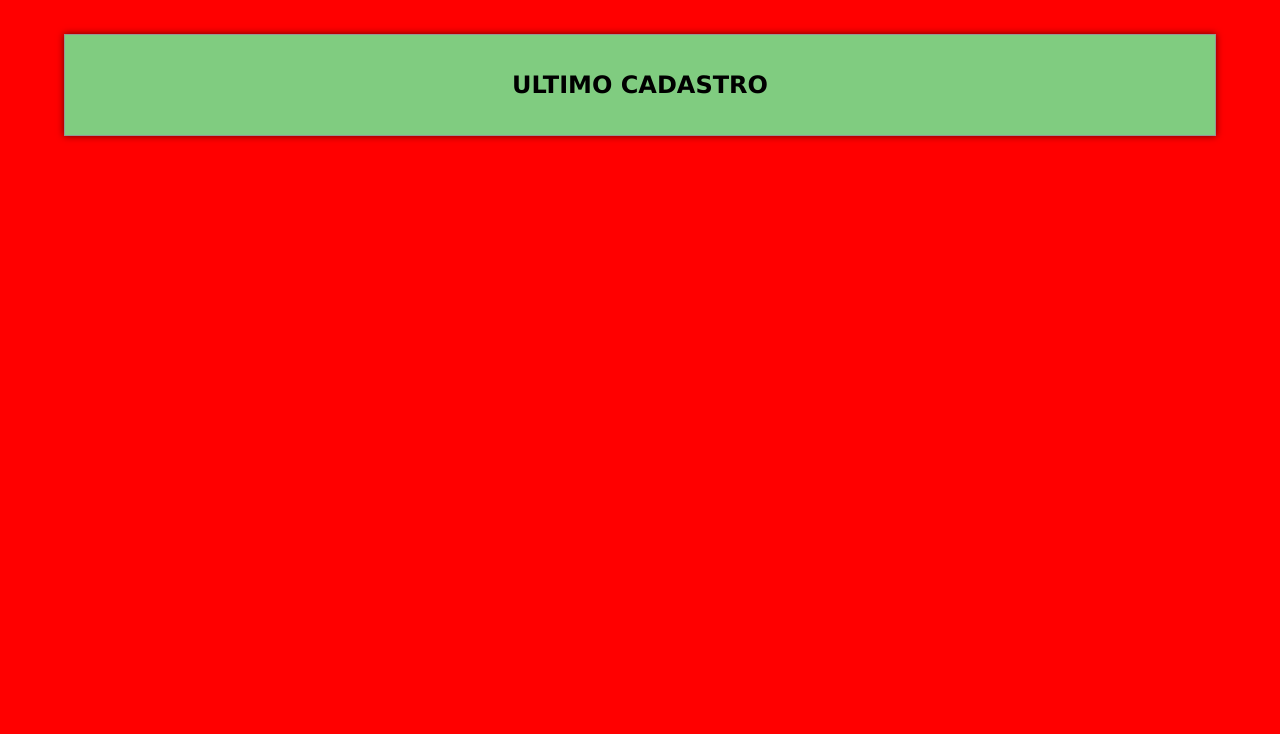
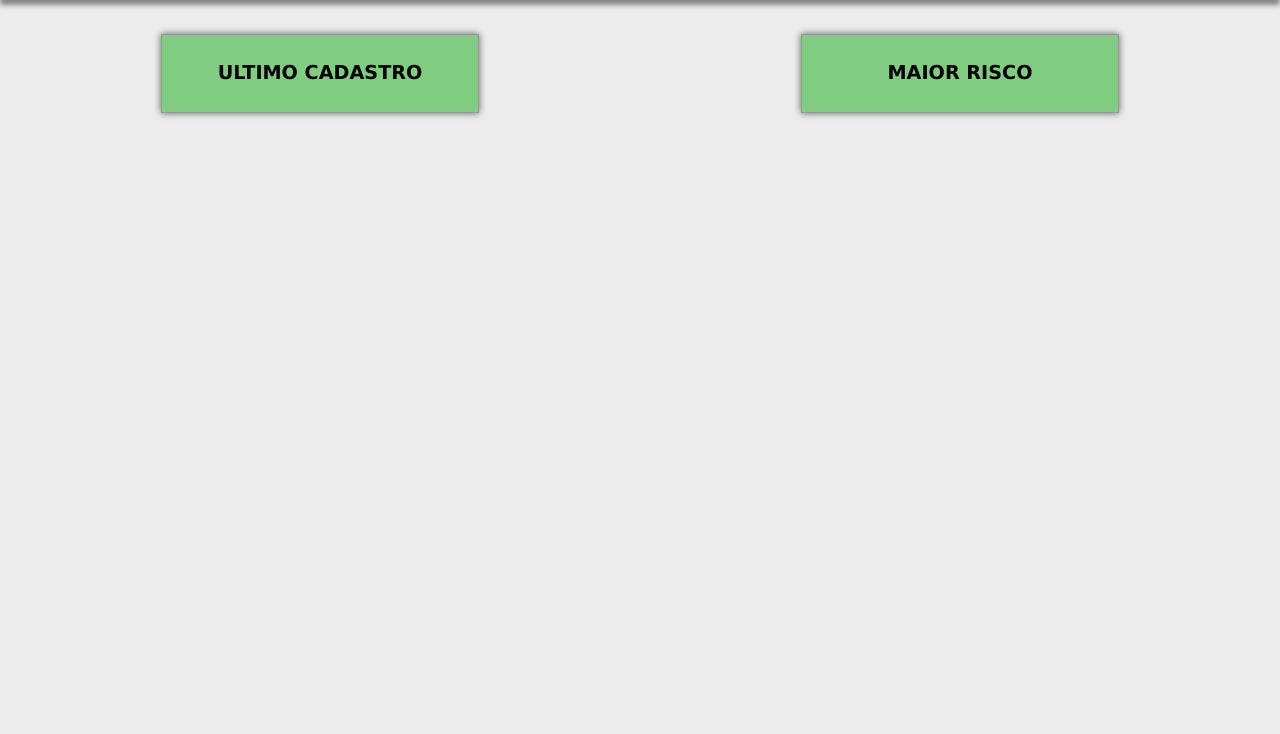
Before and after one commit to wmgoncalves/Hasupport, a PHP site: page /pages/pagePrintRelatorio.html in a window 1280 px wide. Shown: the part 66-800 px from the top of the page. Run offline with PHP 8.4, Linux system fonts and the light colour scheme.

Commit message:
criação da pagina para relatórios

```diff
--- a/css/global.css
+++ b/css/global.css
@@ -6,15 +6,16 @@
 
 }
 body{
+    height: 100vh;
+    margin: 0;
     background-color: rgb(236, 236, 236);
-    height: 100vh;
 
 }
 .fundo1{
-    height: 100%;
     display: flex;
     flex-direction: column;
     justify-content: space-between;
+    height: 100%;
 
 }
 
@@ -65,7 +66,7 @@ body{
     padding: 1.5rem 0 1rem 0;
     display: flex;
     flex-direction: column;
-    justify-content: center;
+    justify-content: flex-start;
     align-items: center;
     width: 100%;
 
@@ -310,11 +311,12 @@ body{
 /*Formatação das paginas só com texto*/
 .text-style-pure{
     padding: 5rem 3rem;
+    height: 100%;
 
 }
 .text-style-pure p{
     text-align: justify;
-    font-size: 1rem;
+    font-size: 1.2rem;
     font-family: Verdana, Geneva, Tahoma, sans-serif;
     font-weight: 500;
 
@@ -412,7 +414,9 @@ body{
 .form-style-hemograma{
     display: flex;
     align-items: center;
+    justify-content: center;
     width: 70%;
+
 
 }
 .form-style-hemograma h5{
@@ -463,6 +467,7 @@ body{
     background-color: #558a55;
 
 }
+
 /*Formatação navegação rodapé*/
 .navegacao-footer{
     display: flex;
@@ -480,10 +485,17 @@ body{
 }
 /*Formatação pagina relatorio*/
 .fundo-botao-print{
-    background-color: red;
+    display: flex;
     height: 100%;
-    display: flex;
-    flex-direction: column;
-    justify-content: flex-start;
+    flex-direction: row;
+    justify-content: center;
+    align-items: flex-start;
+
+
+}.fundo-botao-print button{
+    width: 50%;
+    font-size: 1.2rem;
+    padding: 1.5rem 0;
+    font-family: Verdana, Geneva, Tahoma, sans-serif;
 
 }
--- a/pages/pageImplement.html
+++ b/pages/pageImplement.html
@@ -1,5 +1,6 @@
 <!DOCTYPE html>
 <html lang="pt-br">
+
 <head>
   <meta charset="UTF-8">
   <meta http-equiv="X-UA-Compatible" content="IE=edge">
@@ -8,12 +9,14 @@
   <link rel="stylesheet" href="../css/global.css">
   <title>Ha Assist</title>
 </head>
+
 <body>
   <div class="fundo1">
     <div class="menu">
       <nav class="navbar navbar-expand-lg">
         <div class="container-fluid">
-                  <button class="navbar-toggler" type="button" data-bs-toggle="collapse" data-bs-target="#navbarNav" aria-controls="navbarNav" aria-expanded="false" aria-label="Toggle navigation">
+          <button class="navbar-toggler" type="button" data-bs-toggle="collapse" data-bs-target="#navbarNav"
+            aria-controls="navbarNav" aria-expanded="false" aria-label="Toggle navigation">
             <span class="navbar-toggler-icon"></span>
           </button>
           <div class="collapse navbar-collapse" id="navbarNav">
@@ -66,4 +69,5 @@
   <script src="../js/logoutSistema.js"></script>
   <script src="../js/bootstrap-js/bootstrap.js"></script>
 </body>
+
 </html>
--- a/pages/pagePrintRelatorio.html
+++ b/pages/pagePrintRelatorio.html
@@ -50,7 +50,10 @@
     </div>
         <div class="fundo-botao fundo-botao-print">
             <a class="botao-padrao">
-                <button id="btn-obj-entrevista">ULTIMO CADASTRO</button>
+                <button id="btn-print-ult-adic">ULTIMO CADASTRO</button>
+            </a>
+            <a class="botao-padrao">
+                <button id="btn-print-maior-risco">MAIOR RISCO</button>
             </a>
         </div>
     </div>
```
Also changed, not shown: css/cadastro.css (+15 -2 lines). Lines whose indentation alone changed are shown as unchanged.
